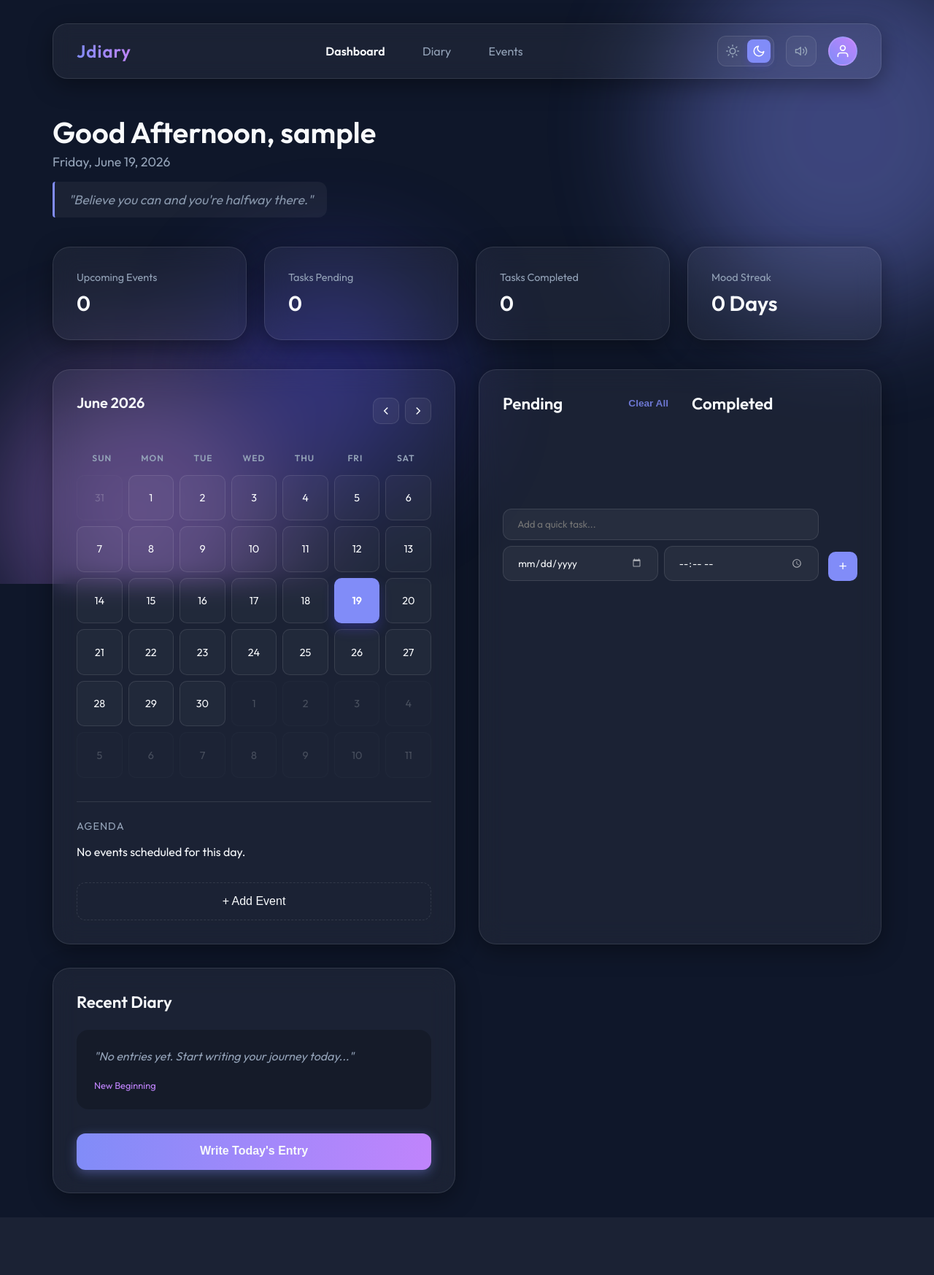
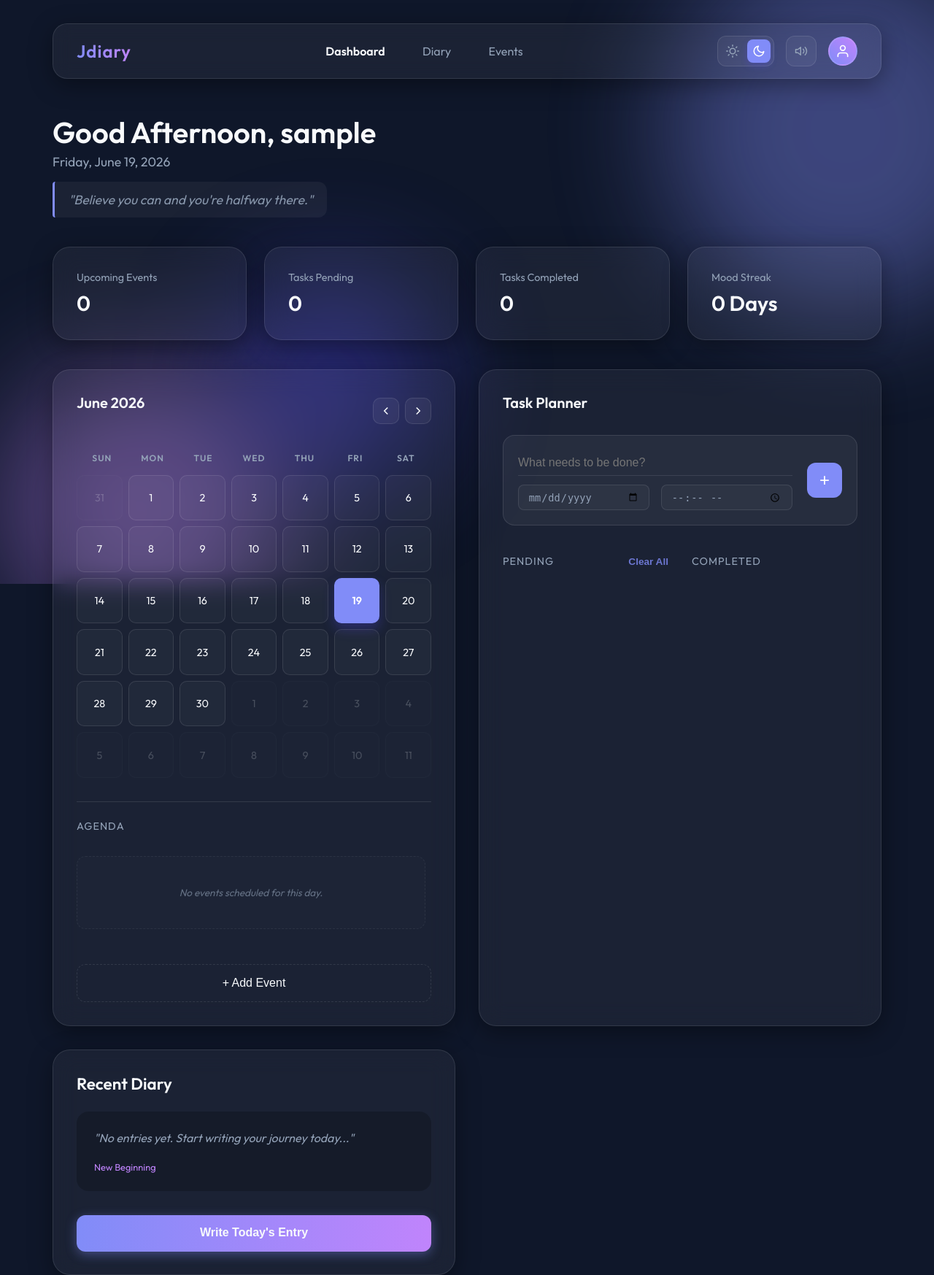
Before and after one commit to Jeremiahkariuki/personal-diary-planner, a Django app: page / in a window 1280 px wide. Shown: the top 1747 px of the page at 73% size. Before the commit the page ends 1668 px from the top, so only its background shows below. Run offline with Django 5.2, Linux system fonts and the light colour scheme; the visitor is signed in with stand-in values (Sample User, id 1); data that the repository does not hold is empty.

Commit message:
Upgrade of task planner

```diff
--- a/static/css/style.css
+++ b/static/css/style.css
@@ -988,74 +988,109 @@ h2 {
     color: #f87171;
 }
 
+.tasks-header {
+    margin-bottom: 2rem;
+}
+
+.tasks-header h2 {
+    font-size: 1.25rem;
+    font-weight: 600;
+}
+
+.header-flex {
+    display: flex;
+    justify-content: space-between;
+    align-items: center;
+    width: 100%;
+}
+
+.tasks-section .agenda-header {
+    margin-bottom: 1.5rem;
+    border-top: none;
+    padding-top: 0;
+}
+
 .quick-task-form {
+    background: rgba(255, 255, 255, 0.05);
+    border: 1px solid var(--glass-border);
+    border-radius: 16px;
+    padding: 1.25rem;
     display: flex;
-    gap: 0.8rem;
-    align-items: flex-end;
+    gap: 1.25rem;
+    margin-bottom: 2.5rem;
+    align-items: center;
 }
 
 .quick-task-inputs {
     flex: 1;
     display: flex;
     flex-direction: column;
-    gap: 0.5rem;
+    gap: 0.8rem;
 }
 
-.quick-task-inputs input {
-    background: rgba(255, 255, 255, 0.05);
-    border: 1px solid var(--glass-border);
-    border-radius: 12px;
+.quick-task-inputs input[type="text"] {
+    background: transparent;
+    border: none;
+    border-bottom: 1px solid rgba(255, 255, 255, 0.1);
     color: var(--text-primary);
-    padding: 0.8rem 1.2rem;
-    font-family: inherit;
+    padding: 0.5rem 0;
+    font-size: 1rem;
     outline: none;
-    transition: all 0.3s ease;
+    transition: border-bottom 0.3s ease;
 }
 
-.quick-task-inputs input:focus {
-    background: rgba(255, 255, 255, 0.1);
-    border-color: var(--accent-primary);
-    box-shadow: 0 0 15px rgba(129, 140, 248, 0.1);
+.quick-task-inputs input[type="text"]:focus {
+    border-bottom-color: var(--accent-primary);
 }
 
 .task-time-inputs {
     display: flex;
-    gap: 0.5rem;
+    gap: 1rem;
 }
 
 .task-time-inputs input {
+    background: rgba(255, 255, 255, 0.03);
+    border: 1px solid var(--glass-border);
+    border-radius: 8px;
+    color: var(--text-secondary);
+    padding: 0.4rem 0.8rem;
     font-size: 0.85rem;
+    outline: none;
     flex: 1;
 }
 
-/* Custom Calendar/Clock Icons Color for Glass Theme */
-input[type="date"]::-webkit-calendar-picker-indicator,
-input[type="time"]::-webkit-calendar-picker-indicator {
-    filter: invert(1) opacity(0.6);
+.add-task-btn {
+    background: var(--accent-primary);
+    color: white;
+    border: none;
+    border-radius: 12px;
+    width: 48px;
+    height: 48px;
+    font-size: 1.5rem;
     cursor: pointer;
-    transition: opacity 0.2s;
+    transition: all 0.3s ease;
+    display: flex;
+    align-items: center;
+    justify-content: center;
+    flex-shrink: 0;
 }
 
-input[type="date"]::-webkit-calendar-picker-indicator:hover,
-input[type="time"]::-webkit-calendar-picker-indicator:hover {
-    opacity: 1;
+.add-task-btn:hover {
+    transform: scale(1.05);
+    box-shadow: 0 8px 16px rgba(79, 70, 229, 0.3);
 }
 
-.quick-task-form button {
-    width: 40px;
-    height: 40px;
-    border-radius: 10px;
-    border: none;
-    background: var(--accent-primary);
-    color: white;
-    font-size: 1.2rem;
-    cursor: pointer;
-    transition: all 0.3s ease;
-}
-
-.quick-task-form button:hover {
-    transform: scale(1.05);
-    filter: brightness(1.1);
+.empty-state {
+    padding: 2.5rem 1rem;
+    text-align: center;
+    color: var(--text-secondary);
+    font-size: 0.85rem;
+    font-style: italic;
+    opacity: 0.6;
+    background: rgba(255, 255, 255, 0.02);
+    border: 1px dashed var(--glass-border);
+    border-radius: 12px;
+    margin: 1rem 0;
 }
 
 .diary-preview {
--- a/static/js/app.js
+++ b/static/js/app.js
@@ -573,17 +573,36 @@ document.addEventListener('DOMContentLoaded', () => {
 
     // --- Helpers ---
     function updateStats() {
-        const pendingTasks = pendingTaskList.querySelectorAll('.task-item').length;
+        const pendingTasksCount = pendingTaskList.querySelectorAll('.task-item').length;
         const completedTasksCount = completedTaskList.querySelectorAll('.task-item').length;
-        const upcomingEvents = eventList.querySelectorAll('.event-card').length;
+        const upcomingEventsCount = eventList.querySelectorAll('.event-card').length;
 
         const taskStat = document.getElementById('taskCountStat');
         const taskCompletedStat = document.getElementById('taskCountCompletedStat');
         const eventStat = document.getElementById('eventCountStat');
 
-        if (taskStat) taskStat.textContent = pendingTasks;
+        if (taskStat) taskStat.textContent = pendingTasksCount;
         if (taskCompletedStat) taskCompletedStat.textContent = completedTasksCount;
-        if (eventStat) eventStat.textContent = upcomingEvents;
+        if (eventStat) eventStat.textContent = upcomingEventsCount;
+
+        handleEmptyTasks(pendingTasksCount, completedTasksCount);
+    }
+
+    function handleEmptyTasks(pendingCount, completedCount) {
+        if (pendingCount === 0) {
+            pendingTaskList.innerHTML = `
+                <div class="empty-state">
+                    <p>No pending tasks. Relax or add a new one above!</p>
+                </div>
+            `;
+        }
+        if (completedCount === 0) {
+            completedTaskList.innerHTML = `
+                <div class="empty-state">
+                    <p>No completed tasks yet.</p>
+                </div>
+            `;
+        }
     }
 
     // Modal Helpers
--- a/templates/index.html
+++ b/templates/index.html
@@ -175,11 +175,29 @@
                 </section>
 
                 <section class="tasks-section glass-card">
+                    <div class="tasks-header">
+                        <h2>Task Planner</h2>
+                    </div>
+
+                    <form id="quickTaskForm" class="quick-task-form">
+                        {% csrf_token %}
+                        <div class="quick-task-inputs">
+                            <input type="text" id="newTaskTitle" placeholder="What needs to be done?" required>
+                            <div class="task-time-inputs">
+                                <input type="date" id="newTaskDate" title="Due Date">
+                                <input type="time" id="newTaskTime" title="Due Time">
+                            </div>
+                        </div>
+                        <button type="submit" class="add-task-btn">+</button>
+                    </form>
+
                     <div class="task-sections">
                         <div class="task-column pending-column">
-                            <div class="section-header">
-                                <h2>Pending</h2>
-                                <button id="clearTasksBtn" class="text-btn">Clear All</button>
+                            <div class="agenda-header">
+                                <div class="header-flex">
+                                    <h3>Pending</h3>
+                                    <button id="clearTasksBtn" class="text-btn">Clear All</button>
+                                </div>
                             </div>
                             <div class="task-list pending-tasks">
                                 {% for task in tasks %}
@@ -203,8 +221,8 @@
                         </div>
 
                         <div class="task-column completed-column">
-                            <div class="section-header">
-                                <h2>Completed</h2>
+                            <div class="agenda-header">
+                                <h3>Completed</h3>
                             </div>
                             <div class="task-list completed-tasks">
                                 {% for task in tasks %}
@@ -227,17 +245,6 @@
                             </div>
                         </div>
                     </div>
-                    <form id="quickTaskForm" class="quick-task-form">
-                        {% csrf_token %}
-                        <div class="quick-task-inputs">
-                            <input type="text" id="newTaskTitle" placeholder="Add a quick task..." required>
-                            <div class="task-time-inputs">
-                                <input type="date" id="newTaskDate" title="Due Date">
-                                <input type="time" id="newTaskTime" title="Due Time">
-                            </div>
-                        </div>
-                        <button type="submit">+</button>
-                    </form>
                 </section>
 
                 <section id="diarySection" class="diary-section glass-card">
```
